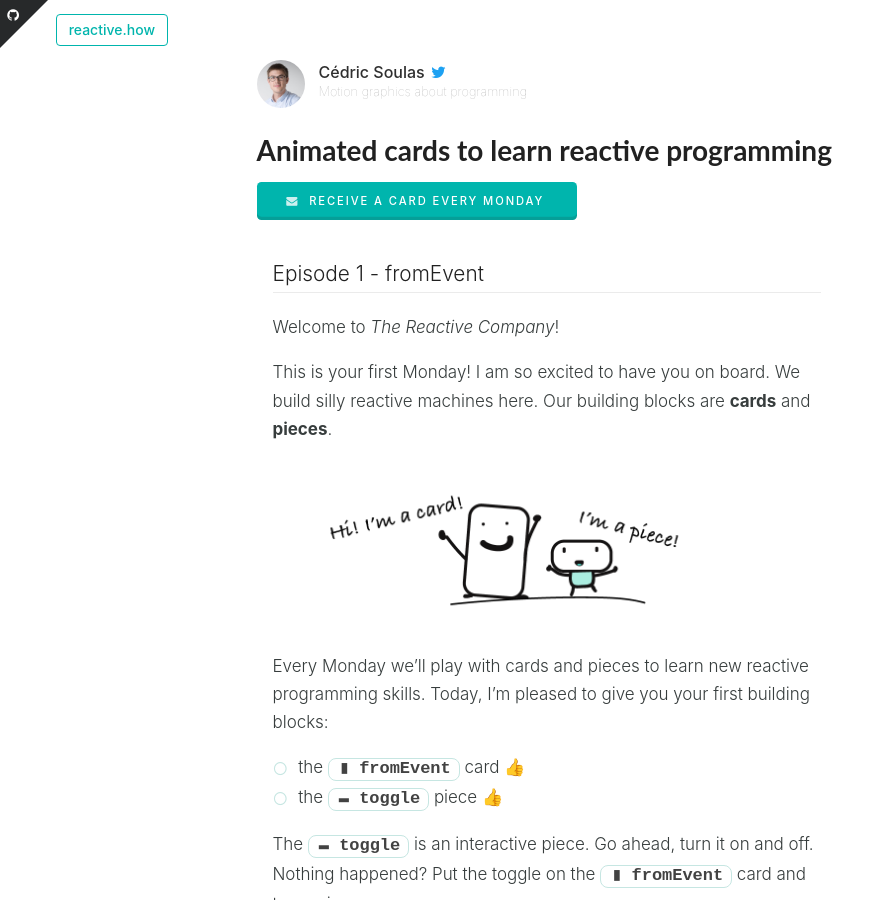
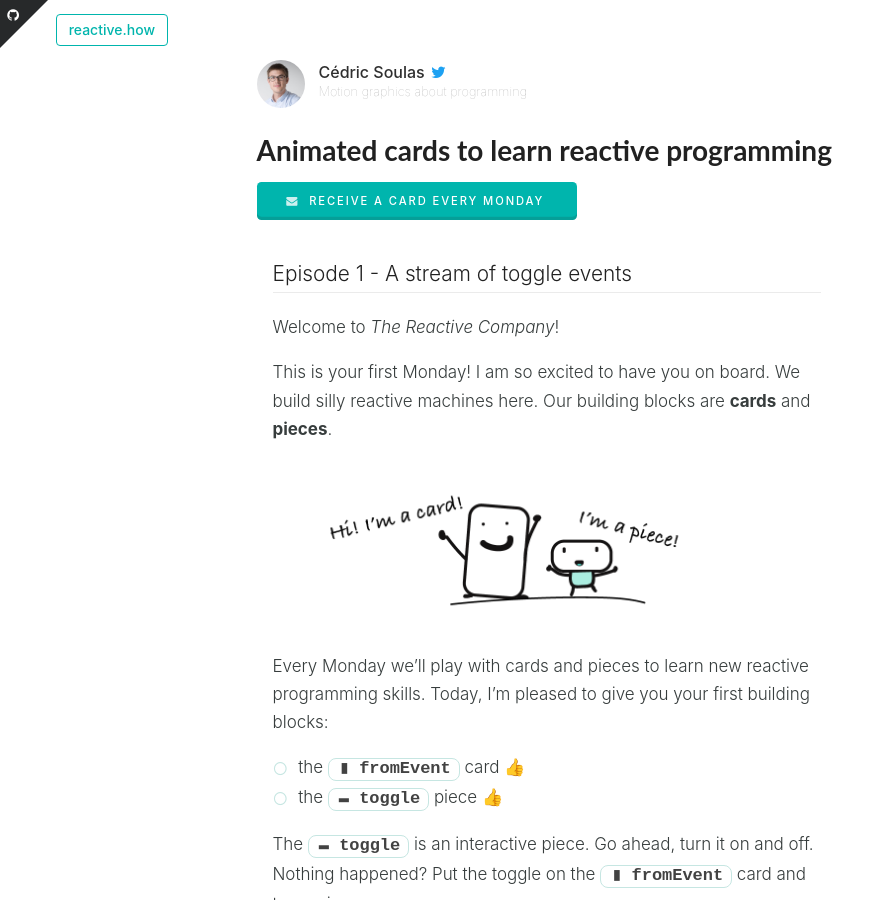
Before and after one commit to cedricss/reactive.how, a Jekyll site: the page built from fromEvent.md, in a window 1280 px wide and 900 px high. Shown: the whole window, without its empty margins (0-895 px from the left). Built offline with Jekyll 4.4.1, drawn with Linux system fonts in a browser that asks for light colours.

Commit message:
Update Episode 1 title

```diff
--- a/_includes/card_more.html
+++ b/_includes/card_more.html
@@ -2,7 +2,8 @@
     <div class="content">
     </div>
     <div class="extra center aligned content">
-        <h5 class="ui header"><span class="ui black mini label">new</span> Episode 1 - fromEvent</h5>
+        <span class="ui black mini label">new</span>
+        <h5 class="ui header">Episode 1 - A stream of toggle events</h5>
         <a class="ui fluid mini teal button" href="/fromEvent">
             <span class="computer only"><i class="play icon "></i></span>Watch
         </a>
--- a/_includes/collection.html
+++ b/_includes/collection.html
@@ -3,7 +3,7 @@
         Reactive programming episodes
     </h2>
     <a class="ui segment" href="/fromEvent">
-        <i class="circle thin icon"></i>Episode 1 - fromEvent <span class="ui black mini label">new</span>
+        <i class="circle thin icon"></i>Episode 1 - A stream of toggle events <span class="ui black mini label">new</span>
     </a>
     <a class="ui disabled segment" href="#subscribe">
         <span><i class="circle thin icon"></i>Episode 2 (coming next Monday)</span>
--- a/fromEvent.md
+++ b/fromEvent.md
@@ -6,7 +6,7 @@ class: post
 preview_image: fromEvent/content_preview.jpg
 ---
 
-## Episode 1 - fromEvent
+## Episode 1 - A stream of toggle events
 
 Welcome to _The Reactive Company_!
 
```
